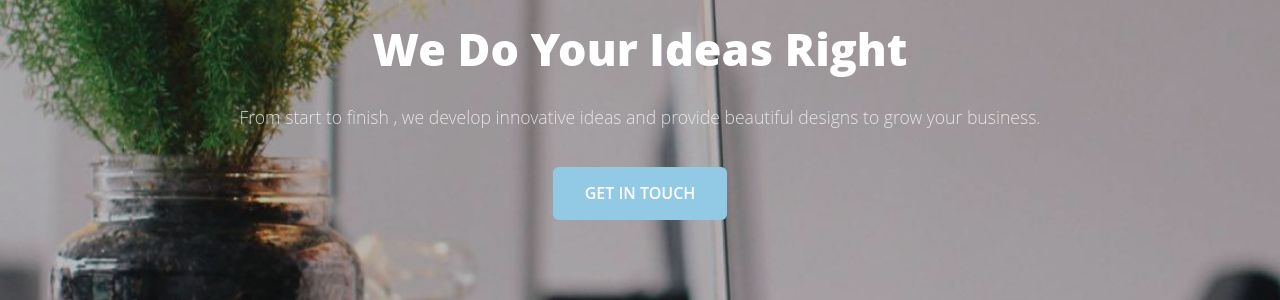
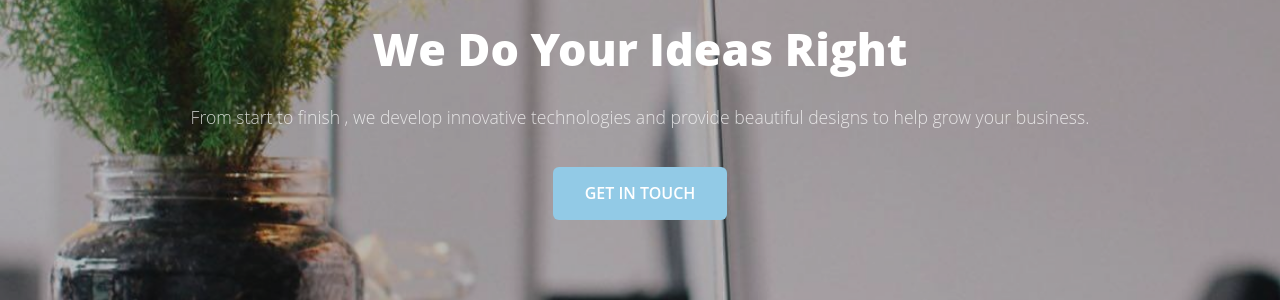
Before and after one commit to roweium/roweium.github.io, a Jekyll site: the page built from index.html, in a window 1280 px wide and 900 px high. Shown: the part 331-631 px from the top of the window. Built offline with Jekyll 4.4.1, drawn with Linux system fonts in a browser that asks for light colours; nearby versions of some CDN libraries; some web fonts are replaced; library files that are not in the unit come from our copies; the list of posts is cut into pages by our own code.

Commit message:
Update header.html

```diff
--- a/_includes/header.html
+++ b/_includes/header.html
@@ -12,7 +12,7 @@
               <div class="col-sm-12">
                 <div>
                   <h1>We Do Your Ideas Right</h1>
-                  <p>From start to finish , we develop innovative ideas and provide beautiful designs to grow your business.</p>
+                  <p>From start to finish , we develop innovative technologies and provide beautiful designs to help grow your business.</p>
                   <a class="btn btn-lg btn-primary tp--scroll" href="#about">GET IN TOUCH</a>
                 </div>
               </div>
@@ -33,7 +33,7 @@
               <div class="col-sm-12">
                 <div>
                   <h1>We Deliever Innovative Solutions</h1>
-                  <p>From start to finish , we develop innovative ideas and provide beautiful designs to grow your business.</p>
+                  <p>From start to finish , we develop innovative technologies and provide beautiful designs to help grow your business.</p>
                   <a class="btn btn-lg btn-primary tp--scroll" href="#" role="button">GET IN TOUCH</a>
                 </div>
               </div>
```
